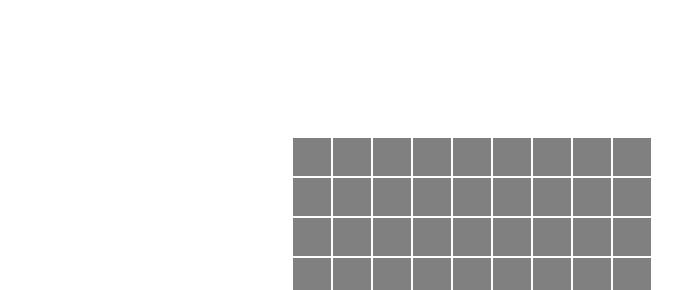
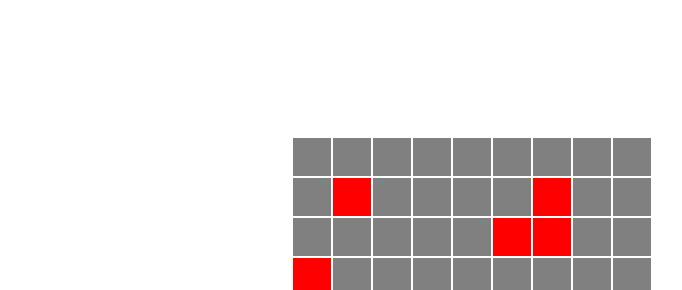
Before and after one commit to Lily-La-Day/minesweeper, a plain HTML site: page index.html in a window 1280 px wide. Shown: the part 83-373 px from the top of the page, without its empty margins (274-956 px from the left). Drawn offline with Linux system fonts and the light colour scheme.

Commit message:
randomly placed bombs

```diff
--- a/scripts/index.js
+++ b/scripts/index.js
@@ -1,7 +1,6 @@
 class Game {
-  constructor(level, squares, grid, bombNumber, width) {
-    // this.bombs = bombs,
-    // this.player = player,
+  constructor(level, squares, grid, bombNumber, width, bombs) {
+    this.bombs = bombs,
     this.level = level,
     this.squares = squares,
     this.grid = grid,
@@ -9,7 +8,7 @@ class Game {
     this.width = width,
 
     this.makeGrid = function() {
-      console.log(width)
+      console.log(this.width)
       for(let i = 0; i < this.width * this.width ; i ++ ) {
         this.grid =   document.querySelector('.grid')
         const square = document.createElement('div')
@@ -23,7 +22,7 @@ class Game {
 
   }
 
-  bombs() {
+  setLevel() {
     switch(this.level) {
       case 1:
         this.width = 9
@@ -40,6 +39,19 @@ class Game {
     }
 
   }
+
+  placeBombs(){
+    let indexArray = []
+    for(let i = 0; i < this.bombNumber; i ++){
+      const random = Math.floor(Math.random() * (this.width * this.width)-1)
+      console.log(random)
+      indexArray.includes(random) ? indexArray : indexArray = indexArray.concat(random)
+      indexArray.map(el => document.querySelector(`[data-index="${el}"]`).classList.add('bomb'))
+    }
+
+  }
+
+
 
 
 
@@ -59,9 +71,9 @@ const mineSweeper = new Game(1, [])
 
 
 const init = () =>{
-  mineSweeper.bombs()
-
+  mineSweeper.setLevel()
   mineSweeper.makeGrid()
+  mineSweeper.placeBombs()
 
 }
 
--- a/style.css
+++ b/style.css
@@ -34,3 +34,7 @@ div.grid-item {
   background-color: grey;
   border: 1px solid white;
 }
+
+div.bomb {
+  background-color: red;
+}
```
